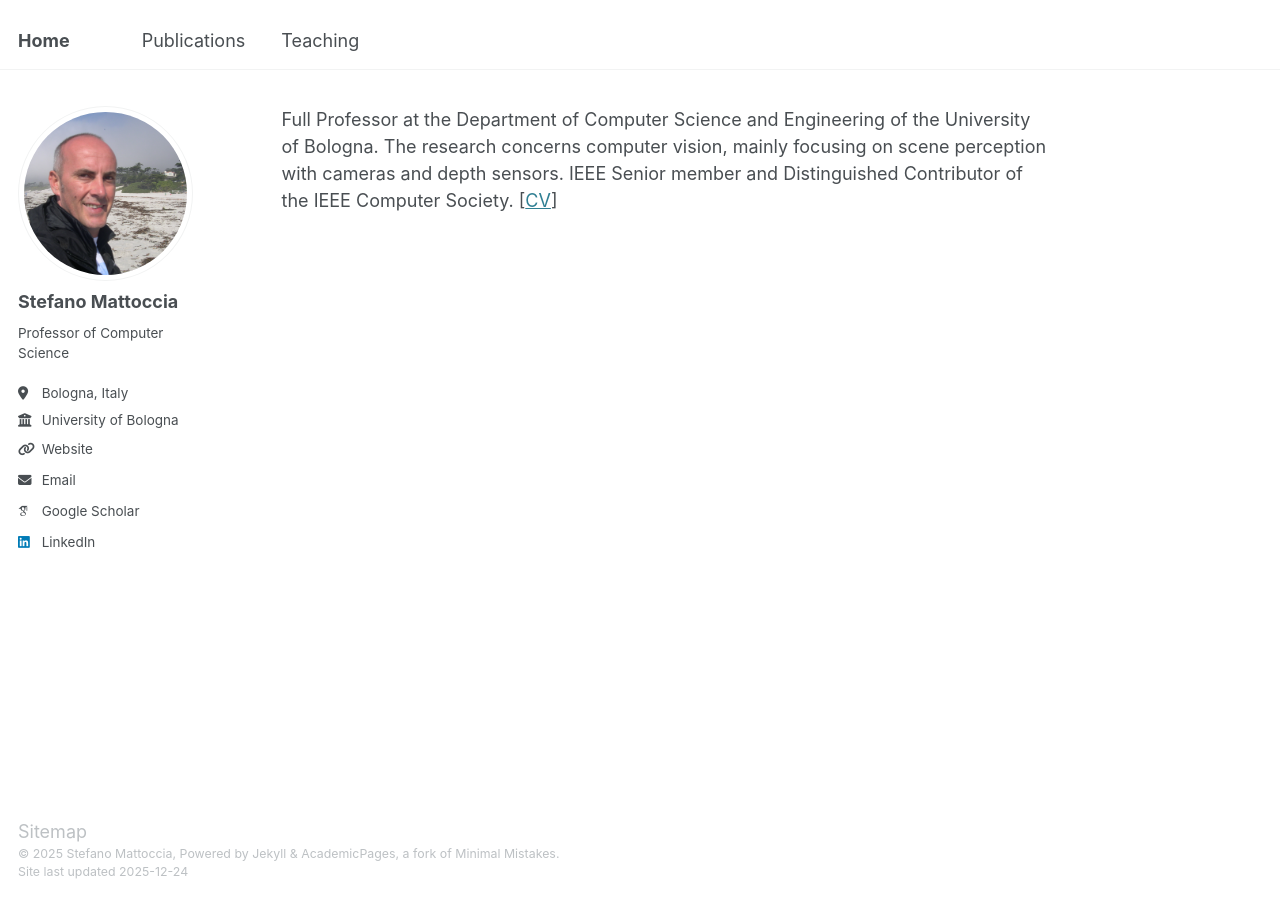
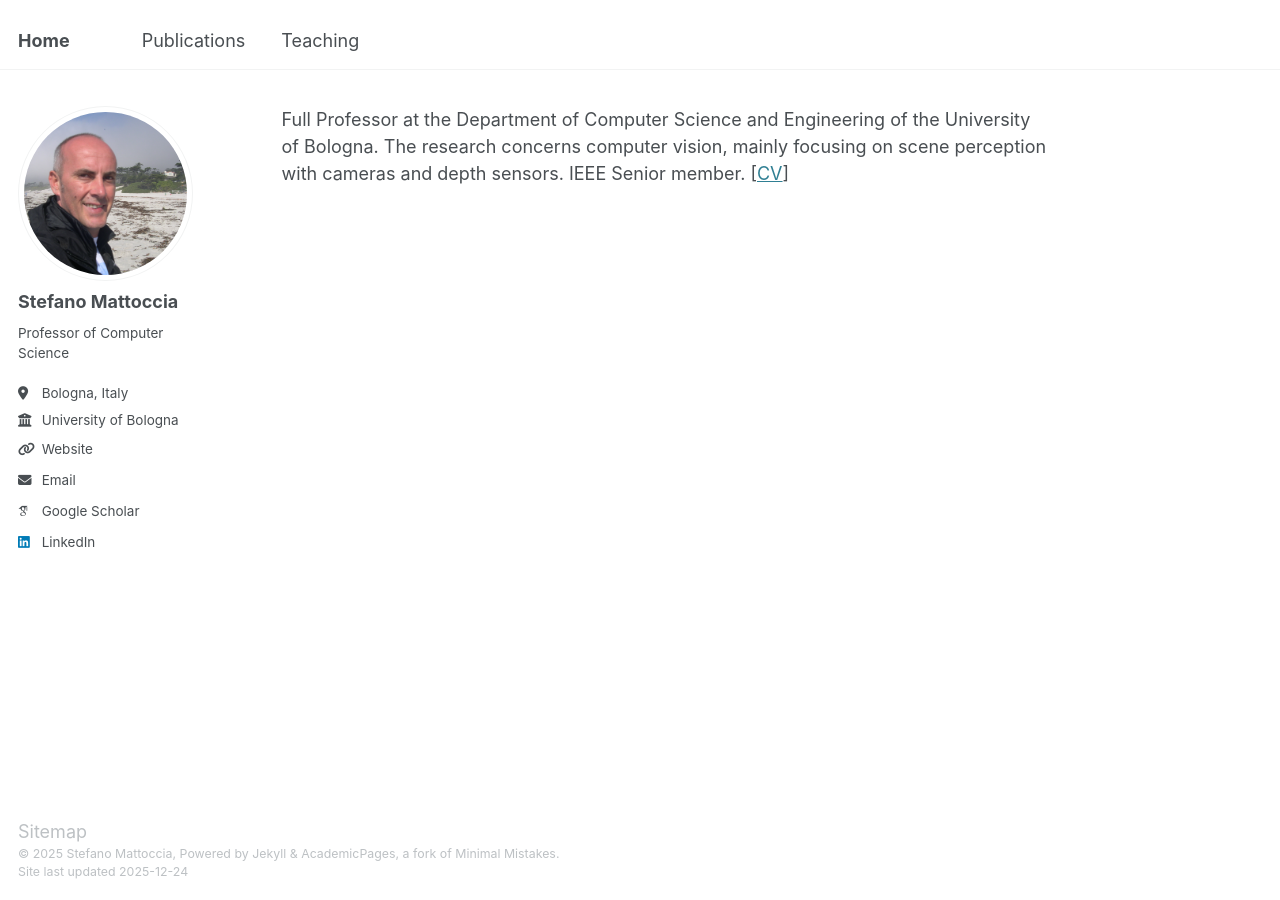
Before and after one commit to stefanomattoccia/stefanomattoccia.github.io, a Jekyll site: the page built from _pages/about.md, in a window 1280 px wide. Built offline with Jekyll 4.4.1, drawn with Linux system fonts in a browser that asks for light colours; some web fonts are replaced.

Commit message:
Update professor description in about page
Removed 'and Distinguished Contributor of the IEEE Computer Society' from the about section.

```diff
--- a/_pages/about.md
+++ b/_pages/about.md
@@ -7,5 +7,5 @@ redirect_from:
   - /about.html
 ---
 
-Full Professor at the Department of Computer Science and Engineering of the University of Bologna. The research concerns computer vision, mainly focusing on scene perception with cameras and depth sensors. IEEE Senior member and Distinguished Contributor of the IEEE Computer Society.
+Full Professor at the Department of Computer Science and Engineering of the University of Bologna. The research concerns computer vision, mainly focusing on scene perception with cameras and depth sensors. IEEE Senior member.
 [[CV](/files/CV_ENG.pdf)]
```
